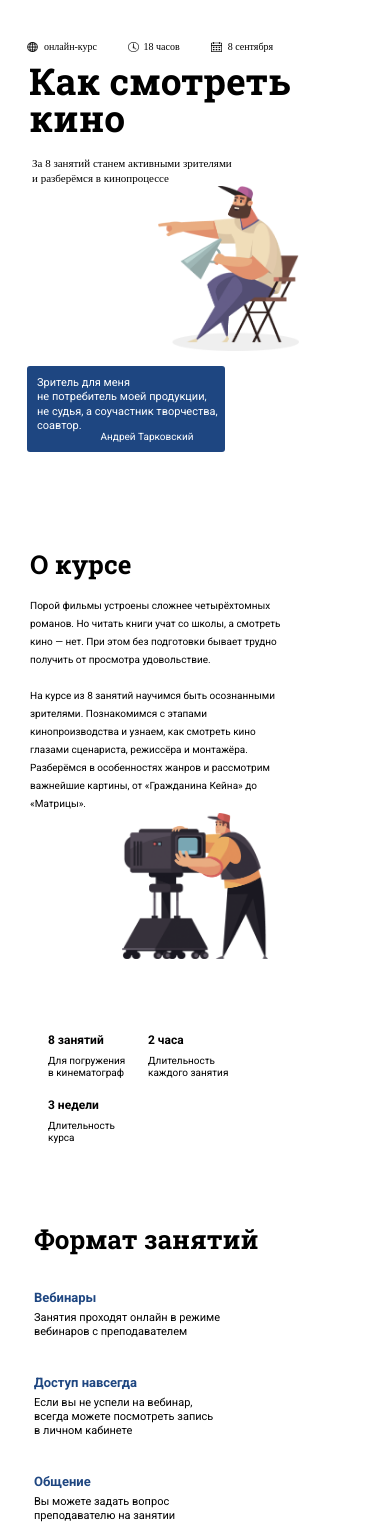
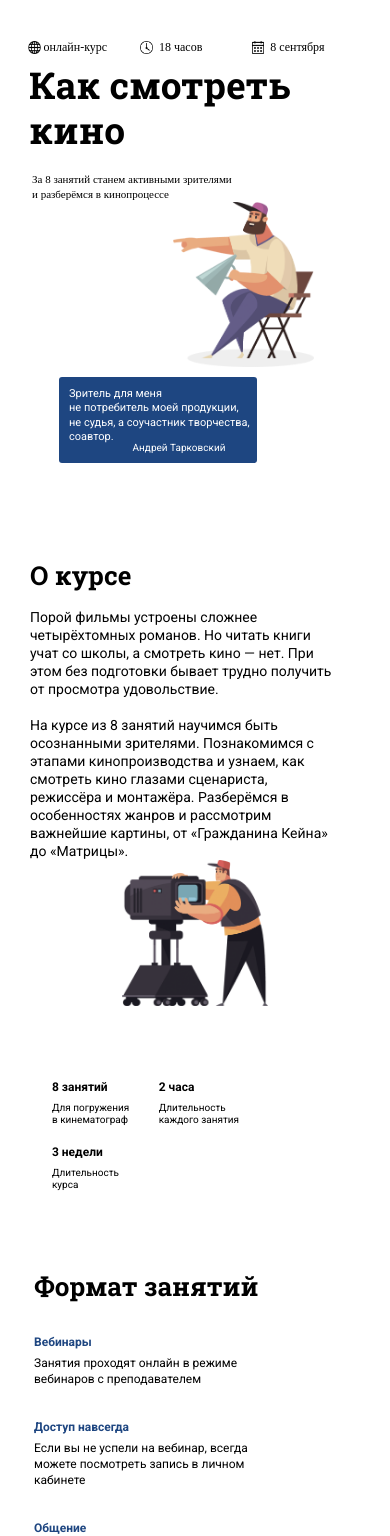
Before and after one commit to renarus/team-project1, a plain HTML site: page index.html in a window 390 px wide. Shown: the part 68-1604 px from the top of the page. Drawn offline with Linux system fonts and the light colour scheme.

Commit message:
responsive

```diff
--- a/assets/style.css
+++ b/assets/style.css
@@ -28,9 +28,9 @@ footer, header, hgroup, menu, nav, section {
 body {
 	line-height: 1;
 }
-ol, ul {
+/* ol, ul {
 	list-style: none;
-}
+} */
 blockquote, q {
 	quotes: none;
 }
@@ -46,6 +46,7 @@ table {
 @media screen and (min-width:1280px) {
 
     /* header */
+
     header .logo {
         margin-left: 79px;
         display: flex;
@@ -535,41 +536,53 @@ table {
     header .three-line {
         display: flex;
         justify-content: space-evenly;
-        width: 300px;
+        width:88%;
+        margin-left: 25px;
 
     }
 
     header .three-line .globe-text {
         display: flex;
-        justify-content: space-evenly;
+        /* justify-content: space-evenly; */
         height: 30px;
-        width: 82px;
+        width: 32%;
         align-items: center;
 
     }
 
  header .three-line  .clock-text{
         display: flex;
-        justify-content: space-evenly;
+        /* justify-content: space-evenly; */
         height: 30px;
-        width: 60px;
+        width: 32%;
         align-items: center;
 
     }
     header .three-line  .calendar-text{
         display: flex;
-        justify-content: space-evenly;
+        /* justify-content: space-evenly; */
         height: 30px;
-        width: 74px;
-        align-items: center;
-
-    }
-    header .three-line .globe-text,
-    .clock-text,
+        width: 33%;
+        align-items: center;
+
+
+    }
+    header .three-line
     .calendar-text p {
-        font-size: 10px;
-    }
-
+        font-size: 12px;
+        margin-left: 6px;
+        width: 140px;
+    }
+    header .three-line
+    .globe-text p{
+        margin-left: 3px;
+        font-size: 12px;
+    }
+    header .three-line
+    .clock-text p{
+        margin-left: 6px;
+        font-size: 12px;
+    }
     header .texts-img {
         display: flex;
         justify-content: space-around;
@@ -579,13 +592,13 @@ table {
     }
 
     header .three-line img {
-        width: 11px;
-        height: 10px;
+        width: 13px;
+        height: 13px;
     }
 
     header .title-text {
-        width: 270px;
         margin-left: -30px;
+
     }
 
     header .title-text h1 {
@@ -593,6 +606,8 @@ table {
         font-family: 'Roboto Slab';
         font-weight: 700;
         font-style: normal;
+        line-height: 45px;
+
 
     }
 
@@ -606,22 +621,26 @@ table {
 
     header .img-noroot {
         display: flex;
-        justify-content: flex-end;
-        width: 240px;
+        justify-content: end;
+        width: 68%;
+        margin-left: 30px;
     }
 
     header .img-noroot img {
         width: 141px;
         height: 165px;
     }
-
+    header .blue{
+        margin-left: -74px;
+        margin-top: 10px;
+    }
     header .blue-box {
         width: 198px;
         height: 86px;
         background-color: #1E4681;
         border-radius: 3px;
-        margin-left: 27px;
         margin-top: 15px;
+        margin: auto;
 
     }
 
@@ -648,7 +667,9 @@ table {
 
 
     /* section1 */
-
+    /* .section1 .title1{
+        margin: auto;
+    } */
     .section1 .title1 h1 {
         font-size: 26px;
         margin-left: 30px;
@@ -656,6 +677,7 @@ table {
         margin-top: 80px;
         line-height: 65px;
         font-weight: bold;
+
     }
 
     .section1 .texts-img {
@@ -667,8 +689,6 @@ table {
     .section1 .texts-img .img-1 {
         display: flex;
         justify-content: center;
-
-
     }
 
     .section1 .texts-img .img-1 img {
@@ -676,10 +696,10 @@ table {
         height: 146px;
     }
     .section1 .texts-img .text p {
-        font-size: 10px;
+        font-size: 14px;
         line-height: 18px;
         font-family: 'Roboto';
-        width: 267px;
+        width:80%;
         margin-left: 30px;
 
     }
@@ -688,7 +708,7 @@ table {
         display: flex;
         justify-content: space-around;
         height: 250px;
-        width: 270px;
+        width: 73%;
         align-items: center;
         flex-direction: column;
     }
@@ -696,7 +716,7 @@ table {
     .section1 .boxes .total-texts {
         display: flex;
         justify-content: space-around;
-        width: 200px;
+        width: 75%;
 
 
     }
@@ -715,7 +735,9 @@ table {
         line-height: 30px;
         font-family: 'Roboto';
     }
-
+    .section1 .boxes .texts{
+        margin: auto;
+    }
     .section1 .boxes .texts p {
         font-size: 10px;
         line-height: 12px;
@@ -727,8 +749,8 @@ table {
         display: flex;
         justify-content: space-around;
         flex-direction: column;
-        margin-left: 34px;
-        width: 250px;
+        margin-left: 24px;
+        /* width:97%; */
         height: 270px;
     }
 
@@ -745,48 +767,56 @@ table {
         display: none;
     }
 
-    .section1 .boxes-2 .texts-2 h4 {
-        font-size: 13px;
+    .section1 .boxes-2 .texts-2  h4 {
+        font-size: 12px;
         color: #1E4681;
         line-height: 26px;
         font-weight: bold;
         font-family: 'Roboto';
-    }
-
+        margin-left: 10px;
+
+    }
     .section1 .boxes-2 .texts-2 p {
-        font-size: 11px;
-        width: 186.9px;
+        font-size: 12px;
         font-family: 'Roboto';
         font-weight: 400;
-        line-height: 14px;
+        line-height: 16px;
+        width: 66%;
+        margin-left: 10px;
+
     }
 
     /* section-2 */
     .section-2 {
         margin-top: 70px;
+
     }
 
     .section-2 h1 {
         font-size: 26px;
-        margin-left: 34px;
+        /* margin-left: 34px; */
         font-family: 'Roboto Slab';
         font-weight: 700;
         line-height: 60px;
+        margin-left: 30px;
     }
 
     .section-2 nav ul {
         line-height: 20px;
         font-size: 11px;
-        width: 275px;
         font-family: 'Roboto';
         display: flex;
         justify-content: center;
         flex-direction: column;
-        margin-left: 38px;
         list-style:disc;
+        margin-left: 30px;
     }
 
     /* section-3 */
+    .section-3 {
+        margin-top: 70px;
+
+    }
     .section-3 h1 {
         font-size: 26px;
         margin-left: 34px;
@@ -809,7 +839,7 @@ table {
 
     .section-3 .boxes .box-1 {
         box-shadow: 0 0 5px;
-        border-radius: 30px;
+        border-radius: 14px;
         width: 195px;
         height: 153px;
         margin-top: -95px;
@@ -855,6 +885,7 @@ table {
     .section-4{
         margin-top: -170px;
         position: relative;
+        background-color: red;
     }
     .section-4 .all {
         background-color: #EFEFEF;
@@ -933,21 +964,22 @@ table {
     .footer .first-box h1 {
         font-size: 26px;
         line-height: 30px;
-        margin-left: 34px;
+        /* margin-left: 34px; */
         padding-top: 60px;
-        width: 210px;
+        width: 80%;
         font-family: "Roboto Slab";
         font-weight: 700;
-
+       margin: auto;
 
     }
 
     .footer .first-box .p1 {
         font-size: 12px;
-        margin-left: 34px;
+        margin-left: 10%;
         font-family: "Roboto ";
         font-weight: 400;
-        line-height: 25px;
+        line-height: 27px;
+
     }
 
     .footer .first-box h2 {
@@ -956,16 +988,16 @@ table {
         font-weight: 400;
         font-size: 37px;
         line-height: 69px;
-        margin-left: 34px;
+        width:57%;
+        margin-left: 10%;
     }
 
     .footer .first-box .texts {
         display: flex;
-        justify-content: space-evenly;
-        width: 300px;
+        justify-content: space-between;
+        width:62%;
         height: 140px;
-        margin-left: 20px;
-
+        margin-left: 10%;
     }
 
     .footer .first-box .texts .text-1 .first-text {
@@ -973,6 +1005,7 @@ table {
         font-family:'Roboto';
         font-weight: 400;
         line-height: 19px;
+        /* margin-left: -25px; */
 
 
     }
@@ -981,6 +1014,8 @@ table {
         font-size: 9px;
         width: 129px;
         font-family:'Roboto';
+        /* margin-left: -25px; */
+        margin-top: 5px;
 
     }
 
@@ -990,7 +1025,6 @@ table {
         flex-direction: column;
         height: 300px;
         justify-content: center;
-
 
     }
 
--- a/index.html
+++ b/index.html
@@ -36,11 +36,13 @@
                 <img src="./assets/img/image 1.png" alt="">
             </div>
         </div>
+        <div class="blue">
         <div class="blue-box">
             <p>Зритель для меня <br>
                 не потребитель моей продукции, не судья, а соучастник творчества, соавтор. </p>
             <p class="author">Андрей Тарковский</p>
         </div>
+    </div>
     </header>
     <section class="section1">
         <div class="title1">
```
